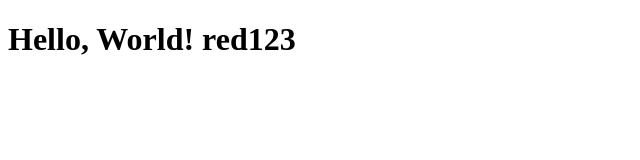
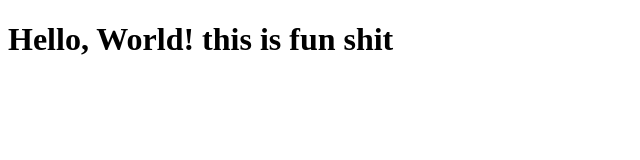
Before and after one commit to ryanredoct/appachiV2, a plain HTML site: page index.html in a window 1280 px wide. Shown: the whole page, without its empty margins (0-640 px from the left). Drawn offline with Linux system fonts and the light colour scheme.

Commit message:
Update index.html

```diff
--- a/index.html
+++ b/index.html
@@ -6,6 +6,6 @@
     <title>Hello World</title>
 </head>
 <body>
-    <h1>Hello, World! red123</h1>
+    <h1>Hello, World! this is fun shit</h1>
 </body>
 </html>
```
